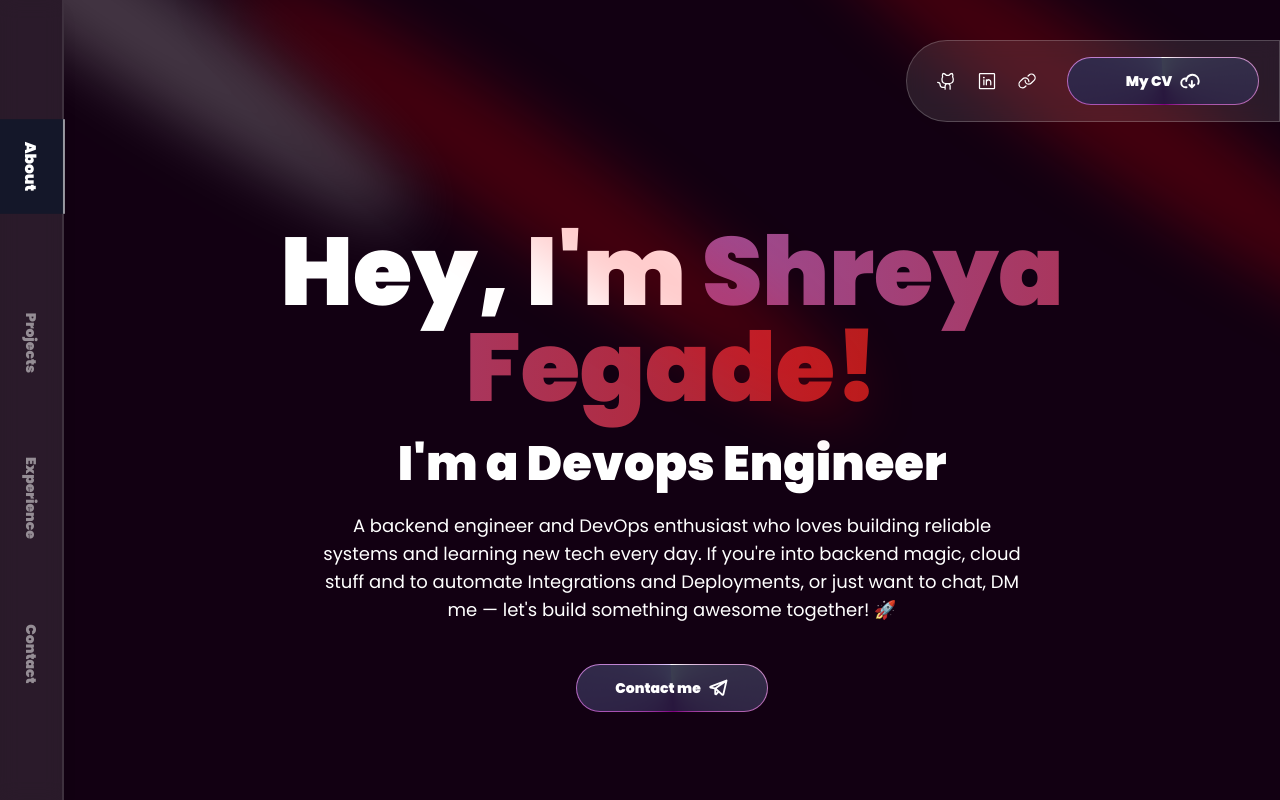
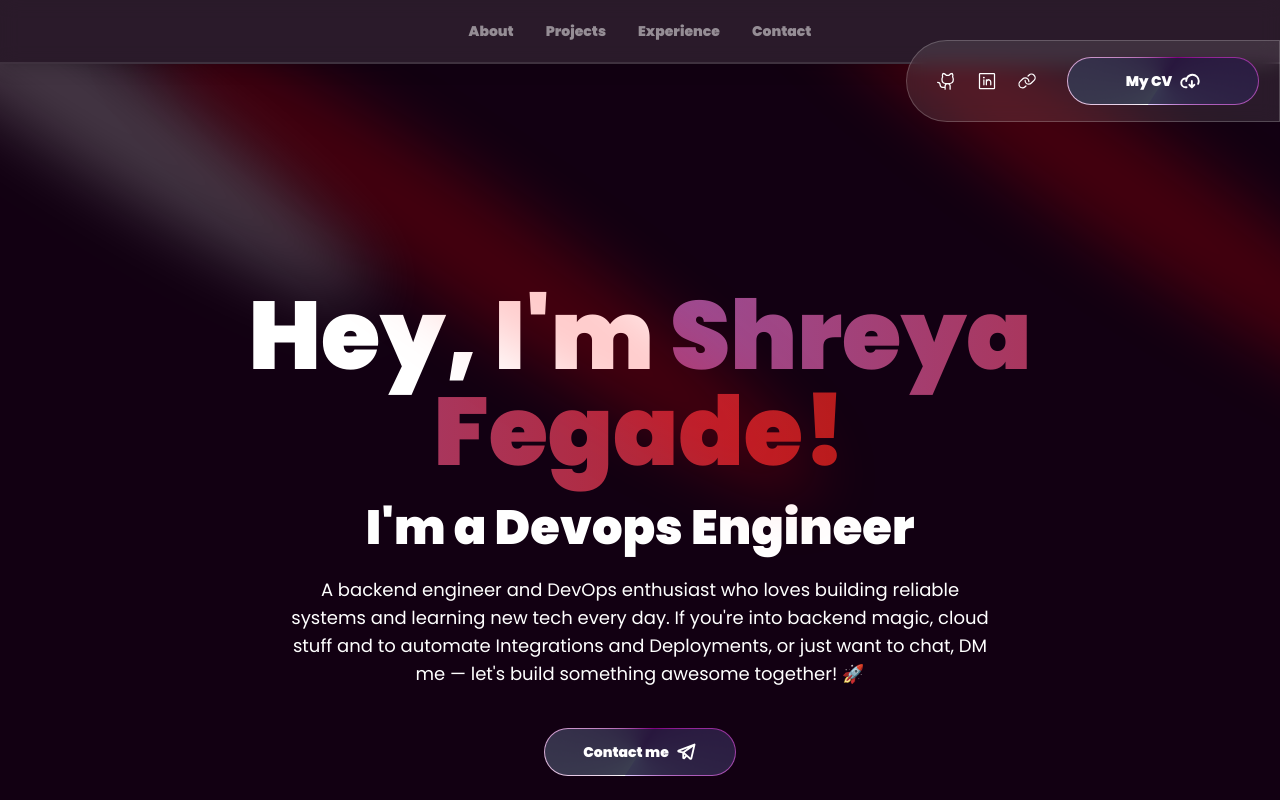
Before and after one commit to shreya2298/devfolio, a Next.js app: page / in a window 1280 px wide. Shown: the top 800 px of the page. Built offline with nearby package versions, Linux system fonts and the light colour scheme.

Commit message:
inprogress exp

```diff
--- a/app/page.tsx
+++ b/app/page.tsx
@@ -11,9 +11,9 @@ import NavBar from "@/components/ui/NavBar";
 
 const Home = () => {
   return (
-    <main className="h-screen bg-[#120012] flex">
+    <main className="min-h-screen bg-[#120012] flex flex-col">
       <NavBar />
-      <div className="w-full overflow-y-auto mx-auto overflow-hidden">
+      <div className="flex-1 overflow-y-auto">
         <div className="px-5 sm:px-40">
           <FloatingBar />
           <Hero />
@@ -25,7 +25,6 @@ const Home = () => {
         <Footer />
       </div>
     </main>
-
   );
 };
 
--- a/components/ui/NavBar.tsx
+++ b/components/ui/NavBar.tsx
@@ -9,18 +9,27 @@ const NavBar = (): JSX.Element => {
   const [activeSection, setActiveSection] = useState<string>("");
 
   useEffect(() => {
-    const observer = new IntersectionObserver((entries) => {
-      entries.forEach((entry) => {
-        if (entry.isIntersecting) {
-          const id = entry.target.getAttribute("id");
-          if (id) setActiveSection(id);
+    const handleScroll = () => {
+      const sections = document.querySelectorAll("section");
+      let currentSection = "";
+
+      sections.forEach((section) => {
+        const sectionTop = section.offsetTop;
+        const sectionHeight = section.offsetHeight;
+        const scrollPosition = window.scrollY + 100; // Adding some offset
+
+        if (scrollPosition >= sectionTop && scrollPosition < sectionTop + sectionHeight) {
+          currentSection = section.id;
         }
       });
-    });
 
-    document.querySelectorAll("section").forEach((section) => observer.observe(section));
+      setActiveSection(currentSection);
+    };
 
-    return () => observer.disconnect();
+    window.addEventListener("scroll", handleScroll);
+    handleScroll(); // Initial check
+
+    return () => window.removeEventListener("scroll", handleScroll);
   }, []);
 
   return (
@@ -29,34 +38,42 @@ const NavBar = (): JSX.Element => {
         backgroundColor: "rgba(255, 255, 255, 0.1)",
         backdropFilter: "blur(10px)",
       }}
-      className="sticky top-0 left-0 h-screen shadow-lg backdrop-blur-3xl border-r-2 border-white/10 w-10 sm:w-16 flex flex-col z-50 justify-evenly"
+      className="sticky top-0 w-full h-16 shadow-lg backdrop-blur-3xl border-b-2 border-white/10 flex items-center justify-center z-50"
     >
+      <div className="flex items-center gap-8">
         {navItems.map(({ name, link }, index) => {
-        const isActive = `#${activeSection}` === link;
+          const isActive = activeSection === link.replace("#", "");
 
           return (
             <Link
               key={`nav-item-${index}`}
               href={link}
               className={cn(
-              "flex items-center justify-center transform rotate-90 transition-all duration-100 ease-in-out",
+                "relative transition-all duration-300 ease-in-out group",
                 isActive && "scale-110"
               )}
             >
               <span
                 className={cn(
-                "text-sm font-extrabold cursor-pointer",
+                  "text-sm font-extrabold cursor-pointer relative",
                   isActive
-                  ? "bg-slate-900/[0.8] h-full text-white font-extrabold border-t border-white p-2 sm:p-5 items-center flex"
-                  : "opacity-50 hover:opacity-100"
+                    ? "text-white"
+                    : "text-white/50 hover:text-white"
                 )}
               >
                 {name}
+                <span
+                  className={cn(
+                    "absolute bottom-0 left-0 w-full h-0.5 bg-gradient-to-r from-purple to-red-700 transition-all duration-300",
+                    isActive ? "opacity-100" : "opacity-0 group-hover:opacity-100"
+                  )}
+                />
               </span>
             </Link>
           );
         })}
       </div>
+    </div>
   );
 };
 
--- a/data/index.ts
+++ b/data/index.ts
@@ -27,8 +27,7 @@ export const myTechStack = [
   "Kibana",
   "MySQL,PostgreSQL",
   "MongoDB",
-  "REST API",
-  "Javascript"
+  "REST API"
 ]
 
 export const projects = [
@@ -106,55 +105,21 @@ export const projects = [
 export const workExperience = [
   {
     id: 1,
-    company: "LumoTech",
-    title: "UX/UI Sorcerer",
-    desc: "Transformed the user dashboard with a sleek design that boosted engagement by 35%. Optimized the onboarding flow to make new users feel like wizards on their first try.",
+    company: "TCS",
+    title: "Backend Developer",
+    desc: "Engineered custom reports by collecting and organizing data from a license-based DMS application. Instead of traditional database connections, utilized a session manager to interface with the application and fetch requested fields using well-structured getter and setter methods from the application, ensuring data integrity and application compliance.",
     className: "md:col-span-2",
-    location: "Los Angeles",
-    period: "2022 - Present",
+    location: "Pune, Maharashtra, India", // You can update this with your actual location
+    period: "2021 - 2025", // Update the timeline if needed
     skills: [
-      "Figma",
-      "Sketch",
-      "Prototyping",
-      "User Testing",
-      "Illustrator",
-      "Adobe XD"
+      "Java",
+      "JSP",
+      "Servlets",
+      "Session Management",
+      "Data Handling",
+      "Excel Reporting"
     ]
   },
-  {
-    id: 2,
-    company: "PixelMinds",
-    title: "Product Design Genius",
-    desc: "Revamped the interface with intuitive controls, increasing user retention by 28%. Pioneered AR features for interactive learning experiences—because education should be fun and engaging.",
-    className: "md:col-span-2",
-    location: "San Francisco",
-    period: "2020 - 2022",
-    skills: [
-      "Figma",
-      "User Research",
-      "Wireframing",
-      "Prototyping",
-      "Usability Testing",
-      "CSS"
-    ]
-  },
-  {
-    id: 3,
-    company: "DesignHub",
-    title: "Design Systems Guru",
-    desc: "Crafted design systems that were so organized they could be put in a museum. Pushed for consistent, user-friendly components that made developers’ lives easier.",
-    className: "md:col-span-2",
-    location: "Remote",
-    period: "2016 - 2020",
-    skills: [
-      "Figma",
-      "React",
-      "Design Tokens",
-      "Accessibility",
-      "Storybook",
-      "Collaboration"
-    ]
-  }
 ];
 
 
```
Lines whose indentation alone changed are shown as unchanged.
